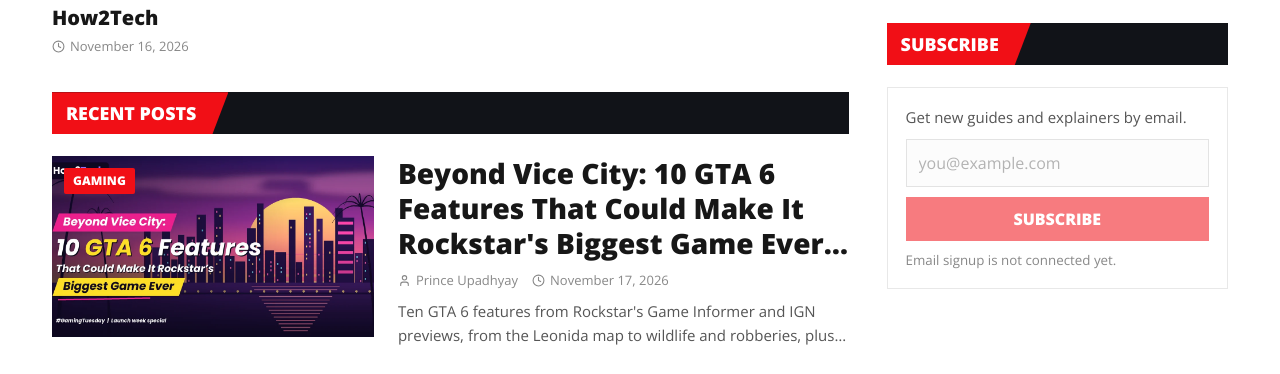
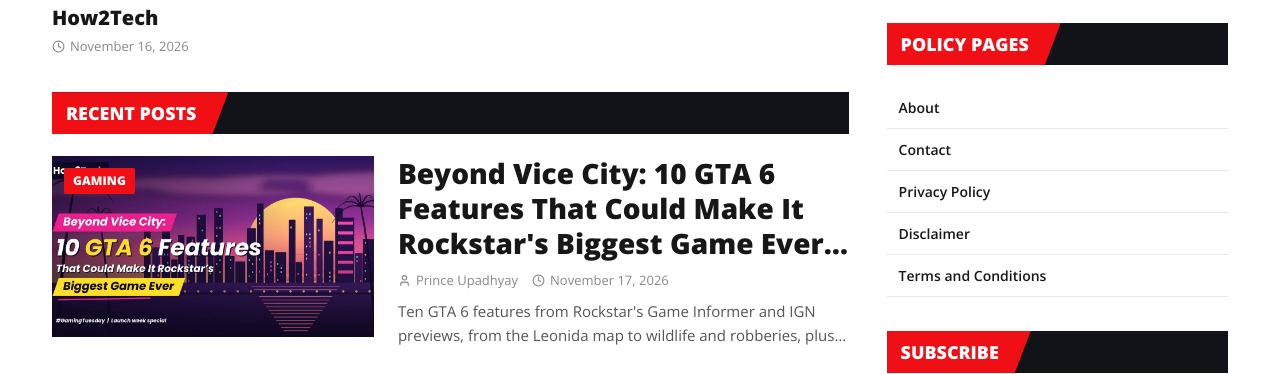
Before and after one commit to princerupadhyay/how2tech, an Astro site: page / in a window 1280 px wide. Shown: the part 1550-1924 px from the top of the page. Built offline with nearby package versions, Linux system fonts and the light colour scheme; Astro itself is replaced by a stand-in of ours.

Commit message:
Second post

```diff
--- a/src/components/BreakingTicker.astro
+++ b/src/components/BreakingTicker.astro
@@ -5,7 +5,7 @@ const items = (await allPosts()).filter((p) => p.data.featured).slice(0, 6);
 ---
 {items.length > 0 && (
   <div class="ticker" data-ticker>
-    <span class="tk-label">Trending</span>
+    <span class="tk-label"><span class="tk-label-text">Trending</span><span class="tk-label-icon" aria-hidden="true"><Icon name="trend" size={18} /></span></span>
     <div class="tk-body">{items.map((p, i) => <a href={url(p)} class={i === 0 ? 'on' : ''} tabindex={i === 0 ? 0 : -1}>{p.data.title}</a>)}</div>
     {items.length > 1 && <div class="tk-ctl"><button type="button" data-prev aria-label="Previous"><Icon name="left" size={14} /></button><button type="button" data-next aria-label="Next"><Icon name="right" size={14} /></button></div>}
   </div>
--- a/src/components/Icon.astro
+++ b/src/components/Icon.astro
@@ -2,6 +2,7 @@
 const { name, size = 16 } = Astro.props;
 const p: Record<string, string> = {
   clock: '<circle cx="12" cy="12" r="10"/><polyline points="12 6 12 12 16 14"/>',
+  trend: '<polyline points="22 7 13.5 15.5 8.5 10.5 2 17"/><polyline points="16 7 22 7 22 13"/>',
   user: '<path d="M19 21v-2a4 4 0 0 0-4-4H9a4 4 0 0 0-4 4v2"/><circle cx="12" cy="7" r="4"/>',
   search: '<circle cx="11" cy="11" r="8"/><path d="m21 21-4.3-4.3"/>',
   menu: '<line x1="4" x2="20" y1="6" y2="6"/><line x1="4" x2="20" y1="12" y2="12"/><line x1="4" x2="20" y1="18" y2="18"/>',
--- a/src/components/Sidebar.astro
+++ b/src/components/Sidebar.astro
@@ -18,6 +18,16 @@ const W = (t: string) => t;
   </section>
   <section class="w"><Advertisement w={300} h={250} /></section>
   {popular.length > 0 && <section class="w"><div class="sh"><h2><span>Popular posts</span></h2></div>{popular.map((p) => <PostCard post={p} v="m" />)}</section>}
+  <section class="w">
+    <div class="sh"><h2><span>Policy Pages</span></h2></div>
+    <ul class="policy-links">
+      <li><a href="/about/">About</a></li>
+      <li><a href="/contact/">Contact</a></li>
+      <li><a href="/privacy-policy/">Privacy Policy</a></li>
+      <li><a href="/disclaimer/">Disclaimer</a></li>
+      <li><a href="/terms/">Terms and Conditions</a></li>
+    </ul>
+  </section>
   {tech.length > 0 && <section class="w"><div class="sh"><h2><span>Technology</span></h2></div>{tech.map((p) => <PostCard post={p} v="m" />)}</section>}
   {social.length > 0 && <section class="w"><div class="sh"><h2><span>Follow us</span></h2></div><ul class="soc">{social.map(([k, v]) => <li><a href={v} rel="noopener" style={`background:${sc[k] ?? '#111'}`}><Icon name={k === 'x' ? 'twitter' : k} size={18} />{k === 'x' ? 'X' : k[0].toUpperCase() + k.slice(1)}</a></li>)}</ul></section>}
   <section class="w"><div class="sh"><h2><span>Subscribe</span></h2></div>
--- a/src/styles/global.css
+++ b/src/styles/global.css
@@ -72,6 +72,7 @@ main{min-width:0}
 /* ticker */
 .ticker{display:flex;align-items:center;gap:14px;margin:26px 0 24px;min-height:34px}
 .tk-label{background:#111;color:#fff;font-weight:800;font-size:12px;text-transform:uppercase;padding:9px 12px;border-left:3px solid var(--red);flex:none}
+.tk-label-icon{display:none}
 .tk-body{flex:1;min-width:0;position:relative;height:24px}
 .tk-body a{position:absolute;inset:0;white-space:nowrap;overflow:hidden;text-overflow:ellipsis;opacity:0;visibility:hidden;transition:opacity .25s ease,visibility 0s linear .25s;line-height:24px}
 .tk-body a.on{opacity:1;visibility:visible;transition:opacity .25s ease,visibility 0s linear 0s}.tk-body a:hover{color:var(--red)}
@@ -150,6 +151,9 @@ main{min-width:0}
 .cats em{font-style:normal;background:#fff;color:var(--red);font-size:12px;padding:2px 7px;text-transform:uppercase;border-radius:2px}
 .soc{display:grid;grid-template-columns:1fr 1fr;gap:8px}
 .soc a{display:flex;align-items:center;gap:10px;color:#fff;padding:0 12px;min-height:44px;font-weight:600;font-size:14px}
+.policy-links li{border-bottom:1px solid var(--bd)}
+.policy-links a{display:block;padding:10px 12px;font-size:14px;font-weight:600}
+.policy-links a:hover{color:var(--red)}
 .nl{border:1px solid var(--bd);padding:18px;display:flex;flex-direction:column;gap:10px}
 .nl p{color:#555;font-size:15px}
 .nl input{font:inherit;padding:11px 12px;border:1px solid #ccc;min-height:44px;width:100%}
--- a/src/styles/responsive.css
+++ b/src/styles/responsive.css
@@ -5,6 +5,7 @@
   .nav-l>li>a{padding:0 11px;font-size:13px}
 }
 @media (max-width:900px){
+  .util{display:none}
   .fg{grid-template-columns:1fr;height:auto}
   .fg>.ov{height:380px}
   .fg-r>.ov{height:230px}
@@ -35,6 +36,9 @@
   .util-l a{padding:10px 8px}
   .ticker{margin:18px 0}
   .tk-label{padding:8px 9px}
+  .tk-label-text{position:absolute;width:1px;height:1px;padding:0;margin:-1px;overflow:hidden;clip:rect(0,0,0,0);white-space:nowrap;border:0}
+  .tk-label-icon{display:inline-flex}
+  .tk-label{display:grid;place-items:center;width:34px;height:34px;padding:0}
 }
 @media (max-width:400px){
   .soc{grid-template-columns:1fr}
```
